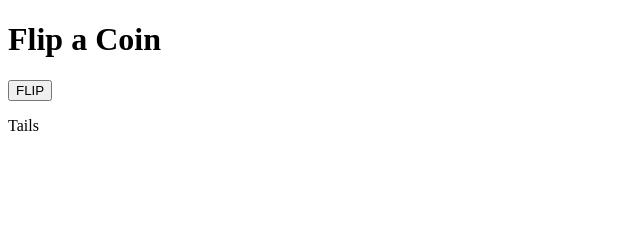
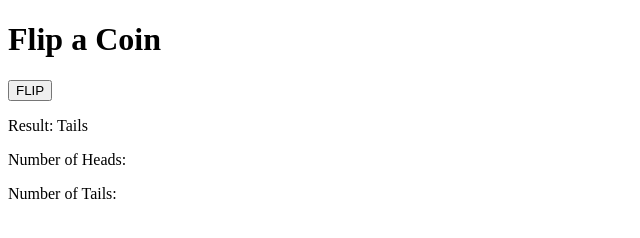
Before and after one commit to leoldding/coinFlip, a plain HTML site: page frontend/index.html in a window 1280 px wide. Both pictures are taken after a click on the button "FLIP". Shown: the whole page, without its empty margins (0-640 px from the left). Drawn offline with Linux system fonts and the light colour scheme; no server answers.

Commit message:
frontend update

```diff
--- a/frontend/index.html
+++ b/frontend/index.html
@@ -10,7 +10,9 @@
 <body>
 <h1>Flip a Coin</h1>
 <button type="button" id="flipButton">FLIP</button>
-<p id="flipStatus"></p>
+<p>Result: <span id="flipStatus"></span></p>
+<p>Number of Heads: <span id="headCount"></span></p>
+<p>Number of Tails: <span id="tailCount"></span></p>
 <script src = "index.js"></script>
 </body>
 </html>
--- a/frontend/index.js
+++ b/frontend/index.js
@@ -15,7 +15,7 @@ function flip() {
     let data = {
         coin: res
     };
-    fetch("/backend/increment", {
+    fetch("backend/increment", {
         headers: {
             'Accept': 'application/json',
             'Content-Type': 'application/json'
@@ -25,7 +25,7 @@ function flip() {
     }).then((response) => {
         response.text().then(function (data) {
             let result = JSON.parse(data);
-            console.log(result)
+            console.log(result.message)
         });
     }).catch((error) => {
         console.log(error)
```
Also changed, not shown: 1 other file.
